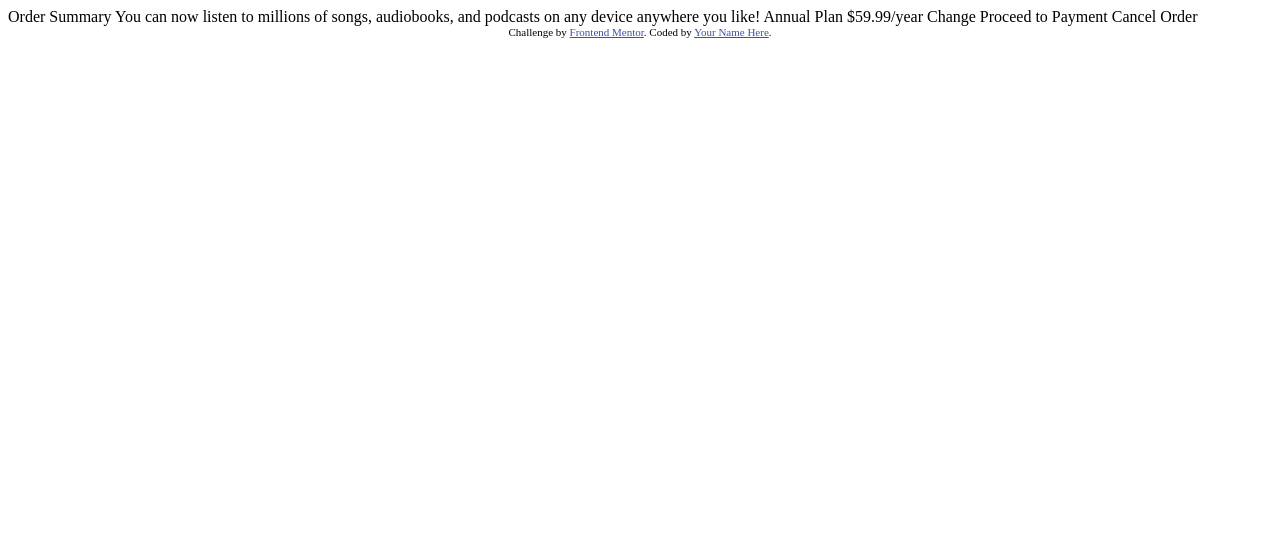
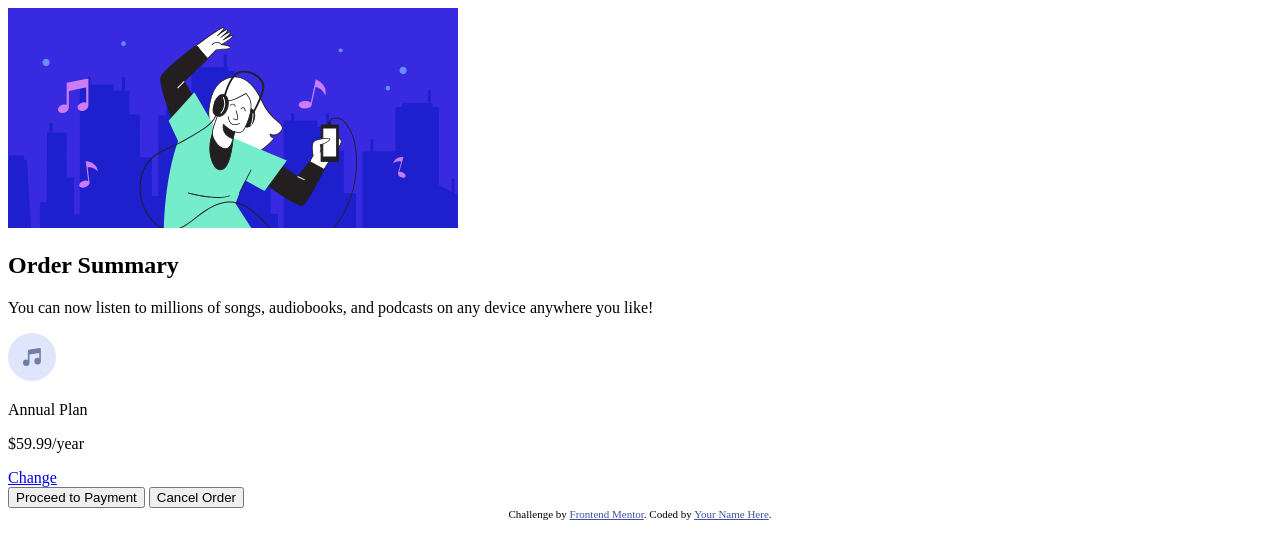
Before and after one commit to mirzamohid/Frontend_Mentor_-_Order_summary_card_component, a plain HTML site: page index.html in a window 1280 px wide. Drawn offline with Linux system fonts and the light colour scheme.

Commit message:
💄Restructure html of the index.html

```diff
--- a/index.html
+++ b/index.html
@@ -15,19 +15,28 @@
   </style>
 </head>
 <body>
-
-  Order Summary
-
-  You can now listen to millions of songs, audiobooks, and podcasts on any
-  device anywhere you like!
-
-  Annual Plan
-  $59.99/year
-
-  Change
-
-  Proceed to Payment
-  Cancel Order
+  <article>
+    <header>
+      <img src="images/illustration-hero.svg" alt="A dancing woman">
+      <h1>Order Summary</h1>
+    </header>
+    <p>You can now listen to millions of songs, audiobooks, and podcasts on any
+      device anywhere you like!</p>
+    <div>
+      <div>
+        <img src="/images/icon-music.svg" alt="Music icon">
+      </div>
+      <div>
+        <p>Annual Plan</p>
+        <p>$59.99/year</p>
+      </div>
+      <div>
+        <a href="#">Change</a>
+      </div>
+    </div>
+    <button>Proceed to Payment</button>
+    <button>Cancel Order</button>
+  </article>
 
   <div class="attribution">
     Challenge by <a href="https://www.frontendmentor.io?ref=challenge" target="_blank">Frontend Mentor</a>.
```
